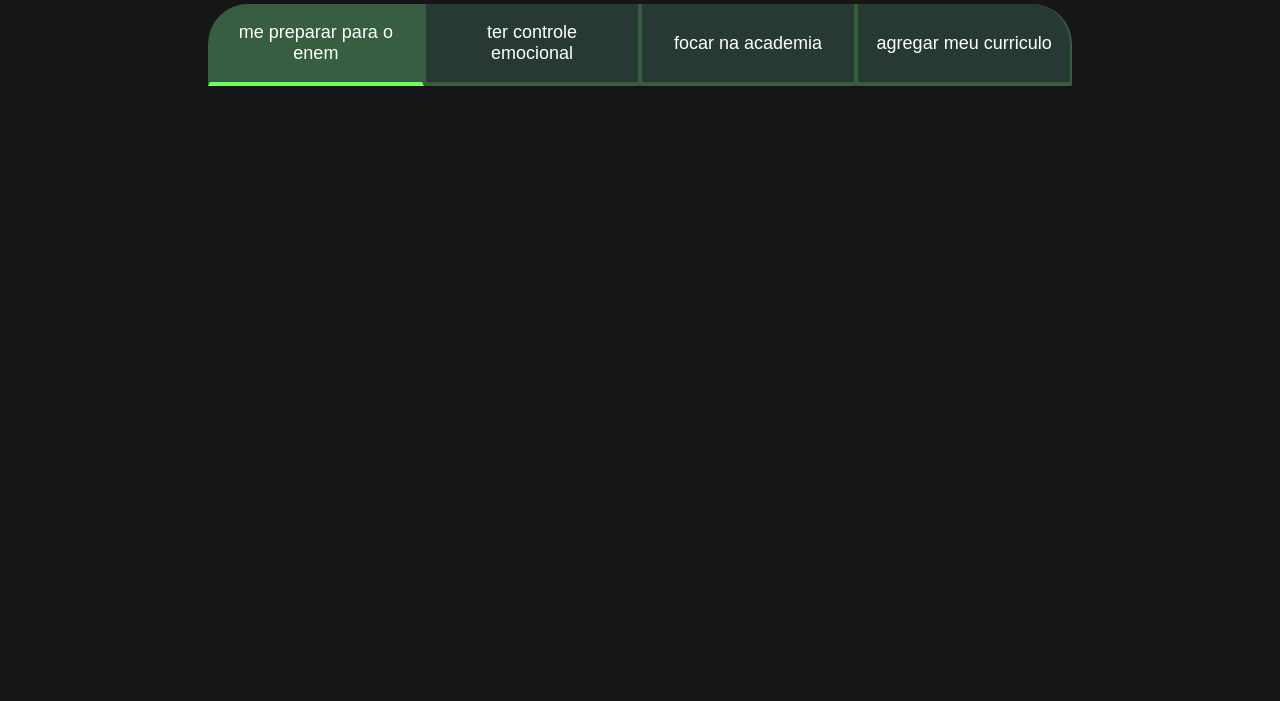
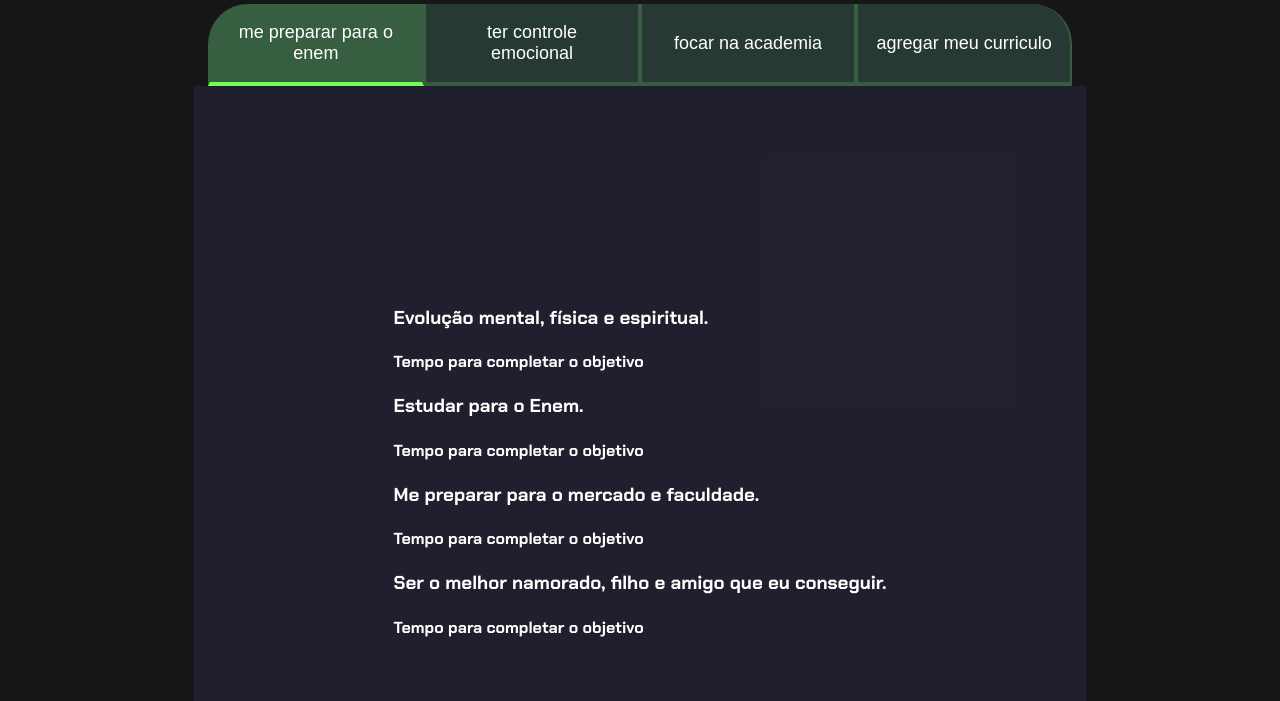
Before and after one commit to luisbond/projeto-de-vida-, a plain HTML site: page index.html in a window 1280 px wide. Shown: the part 99-800 px from the top of the page. Drawn offline with Linux system fonts and the light colour scheme.

Commit message:
Update index.html

```diff
--- a/index.html
+++ b/index.html
@@ -16,6 +16,26 @@
             <button class="botao">focar na academia</button>
             <button class="botao">agregar meu curriculo</button>
         </div>
+        <div class="conteudo">
+            <div class="abas-textos">
+                <div class="aba-conteudo">
+                    <h3 class="aba-conteudo-titulo-principal">Evolução mental, física e espiritual.</h3>
+                    <h4 class="aba-conteudo-titulo-secundario">Tempo para completar o objetivo</h4>
+                </div>
+                <div class="aba-conteudo">
+                    <h3 class="aba-conteudo-titulo-principal">Estudar para o Enem.</h3>
+                    <h4 class="aba-conteudo-titulo-secundario">Tempo para completar o objetivo</h4>
+                </div>
+                <div class="aba-conteudo">
+                    <h3 class="aba-conteudo-titulo-principal">Me preparar para o mercado e faculdade.</h3>
+                    <h4 class="aba-conteudo-titulo-secundario">Tempo para completar o objetivo</h4>
+                </div>
+                <div class="aba-conteudo">
+                    <h3 class="aba-conteudo-titulo-principal">Ser o melhor namorado, filho e amigo que eu conseguir.</h3>
+                    <h4 class="aba-conteudo-titulo-secundario">Tempo para completar o objetivo</h4>
+                </div>
+            </div>
+        </div>
         <script src="main.js"></script>
     </section>
 </body>
```
